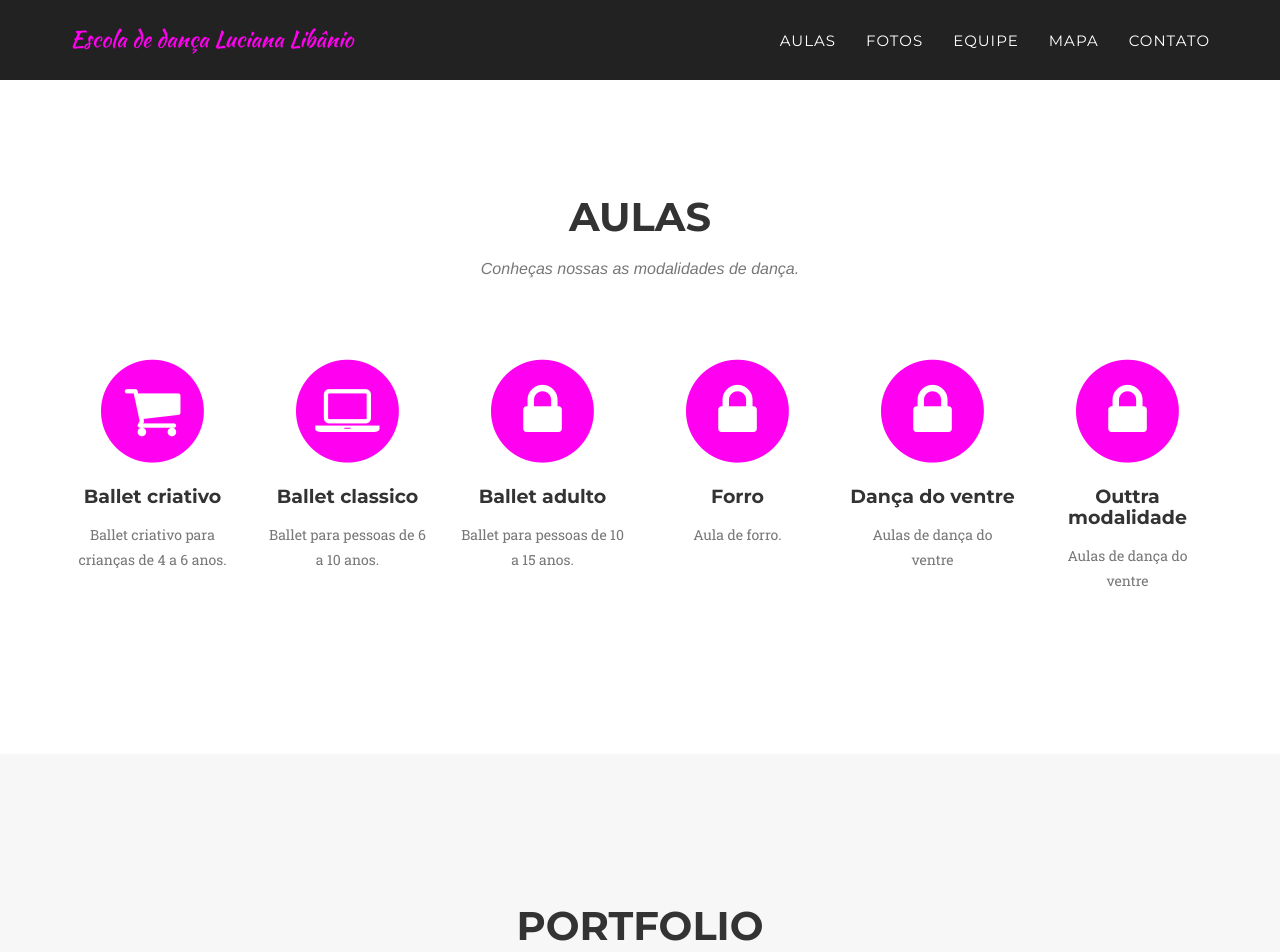
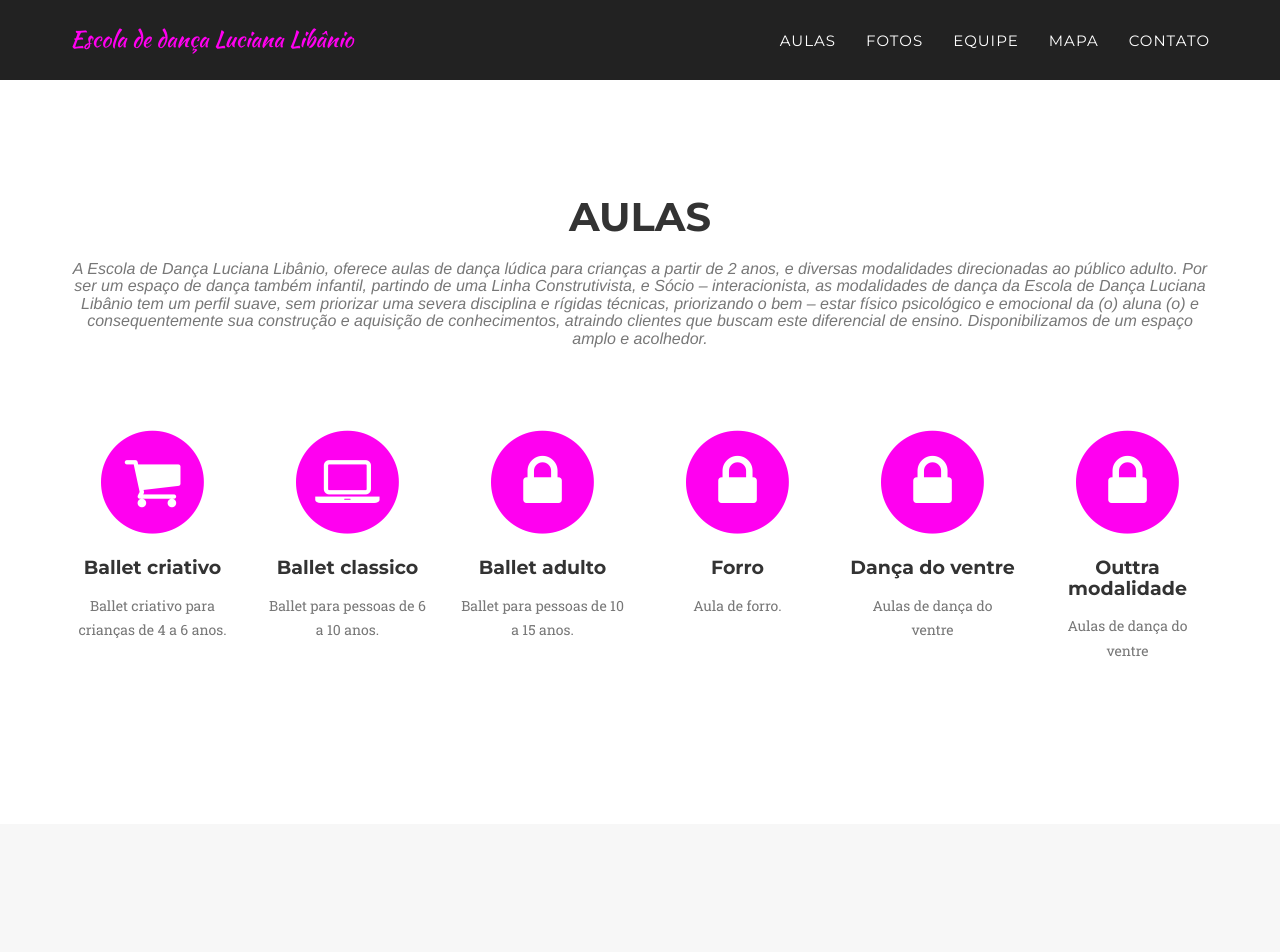
Before and after one commit to lailson/escola_de_danca, a Jekyll site: the page built from index.html, in a window 1280 px wide and 1400 px high, scrolled down 788 px. Shown: the top 952 px of the window. Built offline with Jekyll 4.4.1, drawn with Linux system fonts in a browser that asks for light colours; some web fonts are replaced; some of the changed text lies outside the part shown.

```diff
--- a/_includes/services.html
+++ b/_includes/services.html
@@ -4,7 +4,10 @@
             <div class="row">
                 <div class="col-lg-12 text-center">
                     <h2 class="section-heading">Aulas</h2>
-                    <h3 class="section-subheading text-muted">Conheças nossas as modalidades de dança.</h3>
+                    <h3 class="section-subheading text-muted">A Escola de Dança Luciana Libânio, oferece aulas de dança lúdica para crianças a partir de 2 anos,  e diversas modalidades direcionadas ao público adulto.
+Por ser um espaço de dança também infantil, partindo de uma Linha Construtivista, e Sócio – interacionista, as modalidades de dança da Escola de Dança Luciana Libânio tem um perfil suave, sem priorizar uma severa disciplina e rígidas técnicas, priorizando o bem – estar físico psicológico e emocional da (o) aluna (o) e consequentemente sua construção e aquisição de conhecimentos, atraindo clientes que buscam este diferencial de ensino.
+Disponibilizamos de um espaço amplo e acolhedor.
+</h3>
                 </div>
             </div>
             <div class="row text-center">
--- a/_includes/team.html
+++ b/_includes/team.html
@@ -3,8 +3,8 @@
         <div class="container">
             <div class="row">
                 <div class="col-lg-12 text-center">
-                    <h2 class="section-heading">Our Amazing Team</h2>
-                    <h3 class="section-subheading text-muted">Lorem ipsum dolor sit amet consectetur.</h3>
+                    <h2 class="section-heading">Nossa Equipe</h2>
+                    <h3 class="section-subheading text-muted">Consideramos que para o ensino da prática da dança, o profissional deve conhecer a linguagem básica da modalidade exercida, e criar procedimentos pedagógicos e metodológicos. Pois dessa forma, o professor é capaz de criar estratégias que permitem ao aluno descobrir as formas de expressão corporal através do movimento e, a partir daí, inserir elementos de ensino organizado, que permitirá ao aluno conhecer melhor as movimentações corporais, ampliando suas possibilidades de manifestação.</h3>
                 </div>
             </div>
             <div class="row">
```
Also changed, not shown: _posts/2014-07-18-project-1.markdown (+7 -9 lines).
